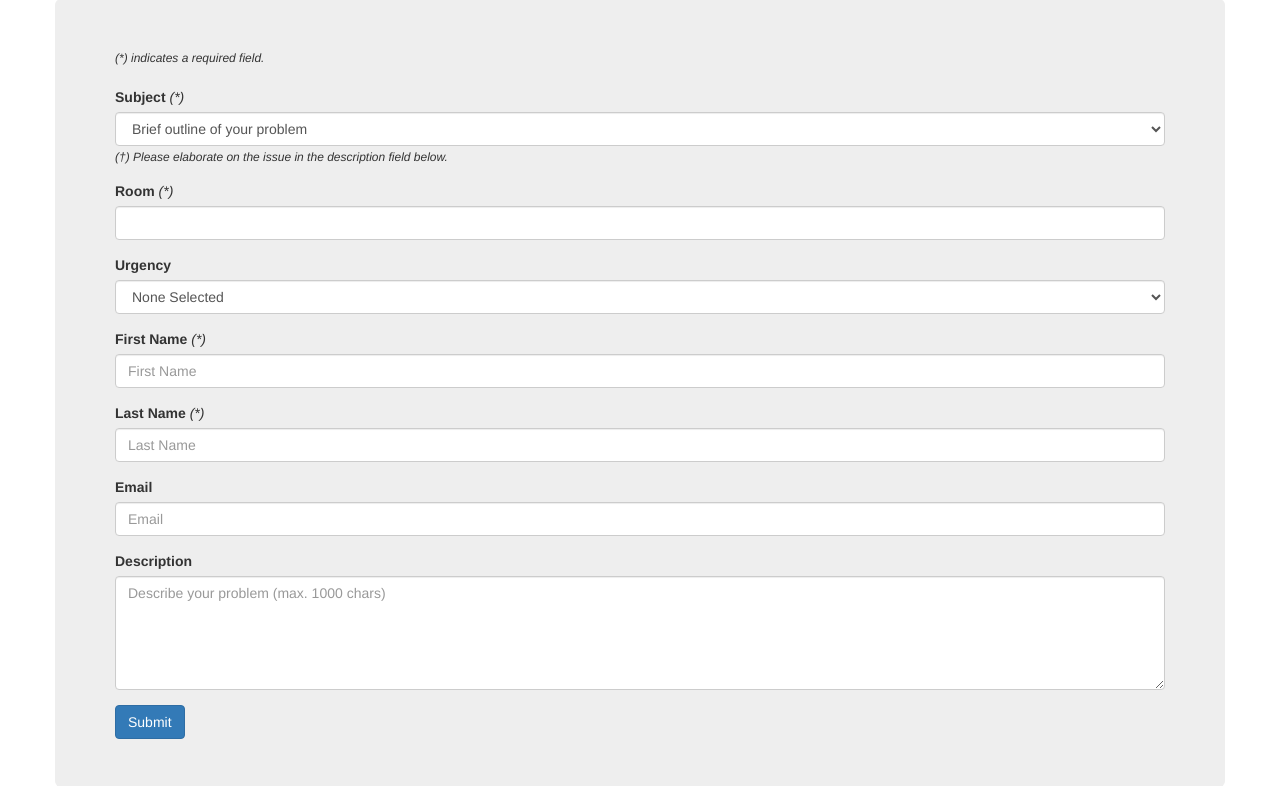
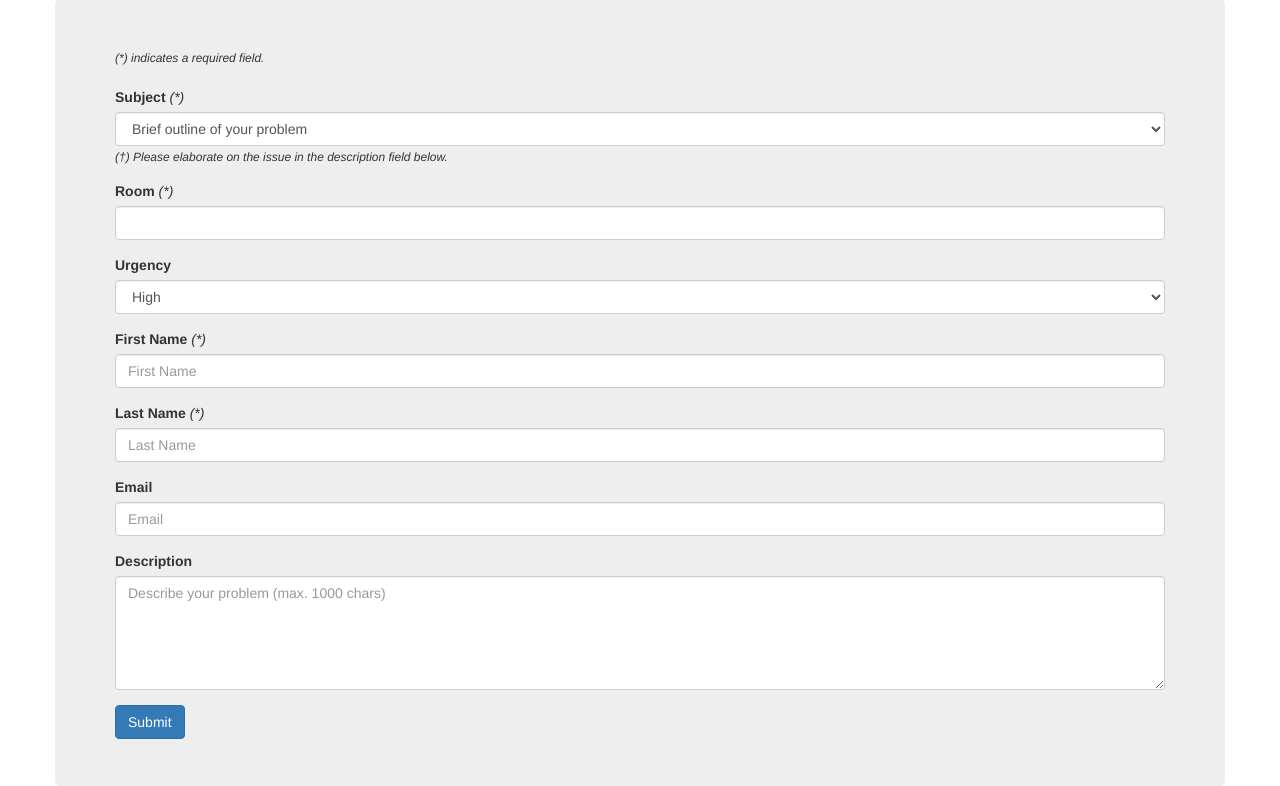
Before and after one commit to billywongstuy/BrevityFinesse-SDSpr17FP, a Flask app: page /submit in a window 1280 px wide. Shown: the part 162-948 px from the top of the page. Run offline with Flask 2, Linux system fonts and the light colour scheme; data comes from the database, SQL or seed files in the repository; some libraries are stand-ins or nearby versions.

Commit message:
submit urgency change

```diff
--- a/app.py
+++ b/app.py
@@ -128,9 +128,7 @@ def submit():
     desc = request.form['desc']
     date = str(datetime.datetime.now())
     date = date[0:date.find('.')]
-    urgency = request.form['urgency']
-    if urgency == 'None':
-        urgency == None
+    urgency = int(request.form['urgency'])
 
     if 'username' not in session or session['level'] != 3:
         u_name = 'guest'
--- a/templates/submit.html
+++ b/templates/submit.html
@@ -45,7 +45,7 @@
 	  <div class="form-group">
 	    <label for="urgency">Urgency</label></br>
 	    <select class="form-control" name="urgency" id="urgency">
-	      <option value="" disabled selected>None Selected</option>
+	      <!--<option value="None" disabled selected>None Selected</option>-->
 	      <option value="2">High</option>
 	      <option value="1">Medium</option>
 	      <option value="0">Low</option>
```
